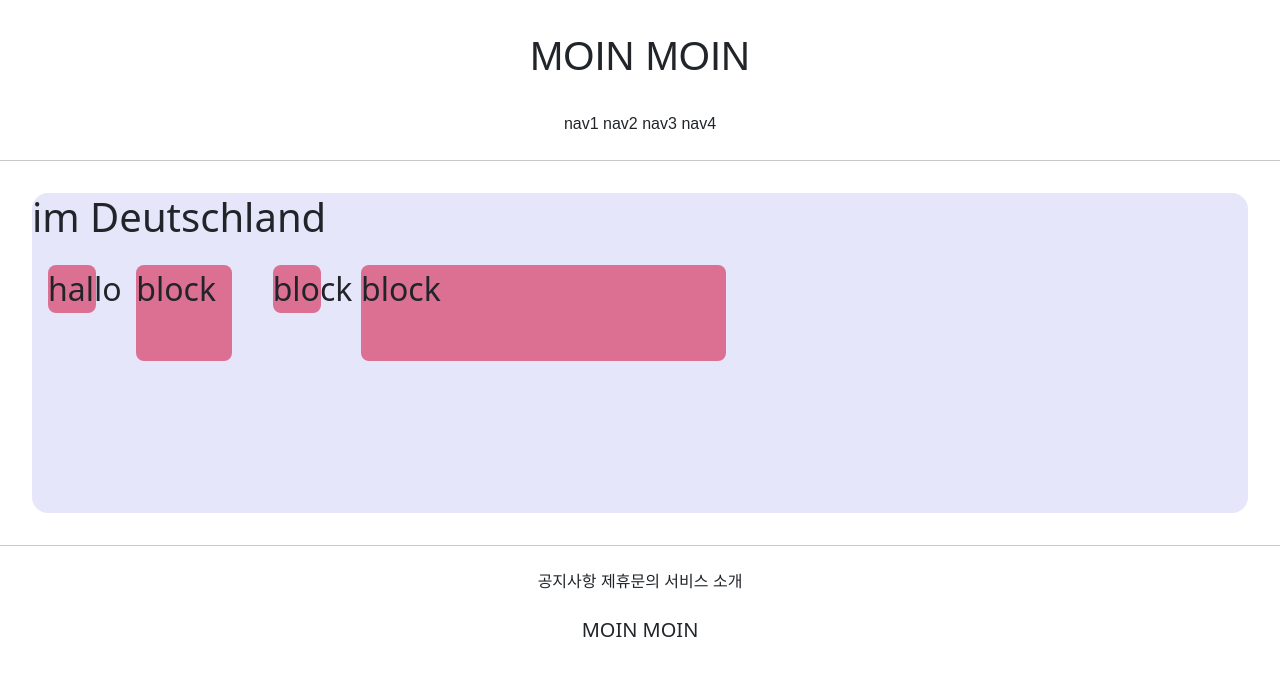
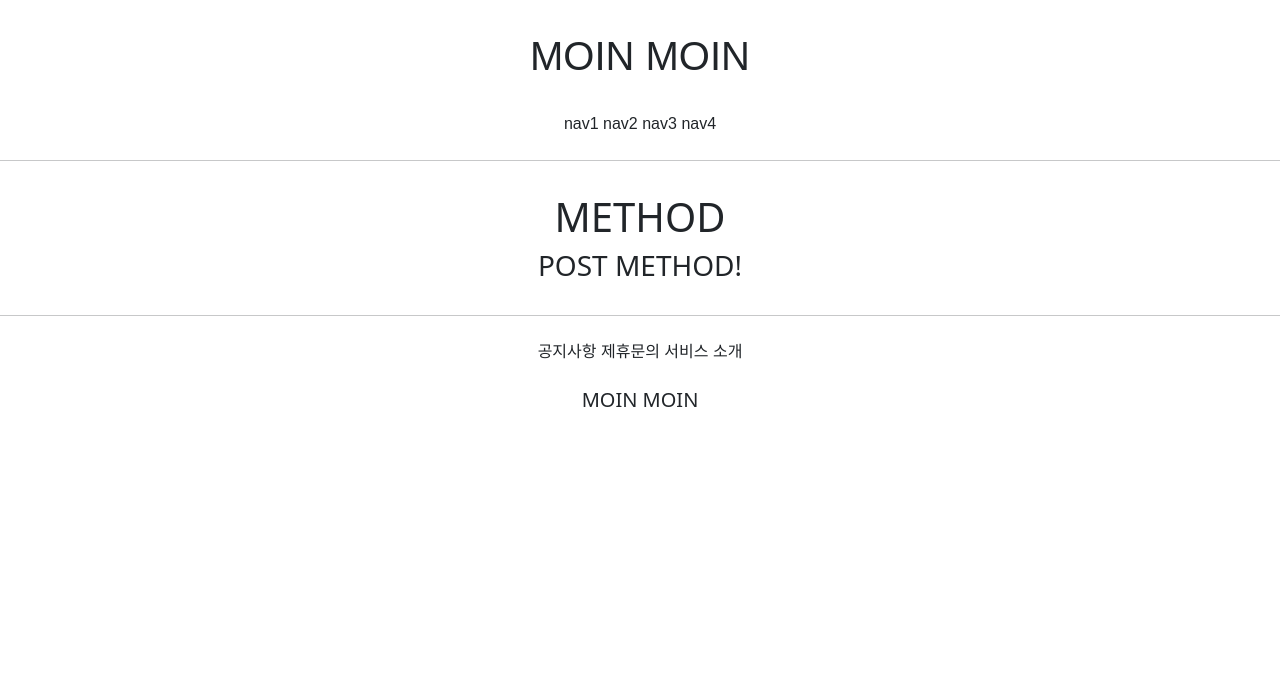
Before and after one commit to kyeongseoJ/2th-uebung, a Django app: page /accounts/wasdenn/ in a window 1280 px wide. Shown: the top 676 px of the page. Run offline with Django 3.2, Linux system fonts and the light colour scheme; parts of the project's set-up code (start-up, migrations or seed data) failed here and were passed over; some web fonts are replaced.

Commit message:
2th uebung_2

```diff
--- a/accountapp/123.py
+++ /dev/null
@@ -1 +0,0 @@
-max()
--- a/accountapp/templates/accountapp/MOINMOIN.html
+++ b/accountapp/templates/accountapp/MOINMOIN.html
@@ -2,26 +2,10 @@
 
 {% block content %}
 
-    <style>
-       .testing{
+    <div style="margin:2rem;text-align: center">
+        <h1> METHOD </h1>
+        <h3>{{ text }}</h3>
 
-           background-color: palevioletred;
-           margin :1rem;
-           height: 48px;
-           width: 48px;
-           border-radius: .5rem;
-           display: inline-block;
-       }
-
-
-   </style>
-    <div style = "height: 20rem; background:lavender; margin:2rem;
-    border-radius:1rem; font-size: 2rem">
-       <h1>im Deutschland</h1>
-       <div class=testing style="height: 48px; width: 48px">hallo</div>
-       <div class=testing style="height: 3em; width: 3em">block</div>
-       <div class=testing style="height: 3rem; width: 3rem">block</div>
-       <div class=testing style="height: 30%; width: 30%">block</div>
     </div>
 
 {% endblock %}
--- a/accountapp/views.py
+++ b/accountapp/views.py
@@ -3,5 +3,10 @@ from django.shortcuts import render
 
 # Create your views here.
 
-def wasdenn (request):
-    return render(request, 'accountapp/MOINMOIN.html')
+def wasdenn(request):
+    if request.method=='POST':
+           return render(request, 'accountapp/MOINMOIN.html',
+                         context={'text':' POST METHOD!'})
+    else:
+           return render(request,'accountapp/MOINMOIN.html',
+                         context={'text':' POST METHOD!'})
```
